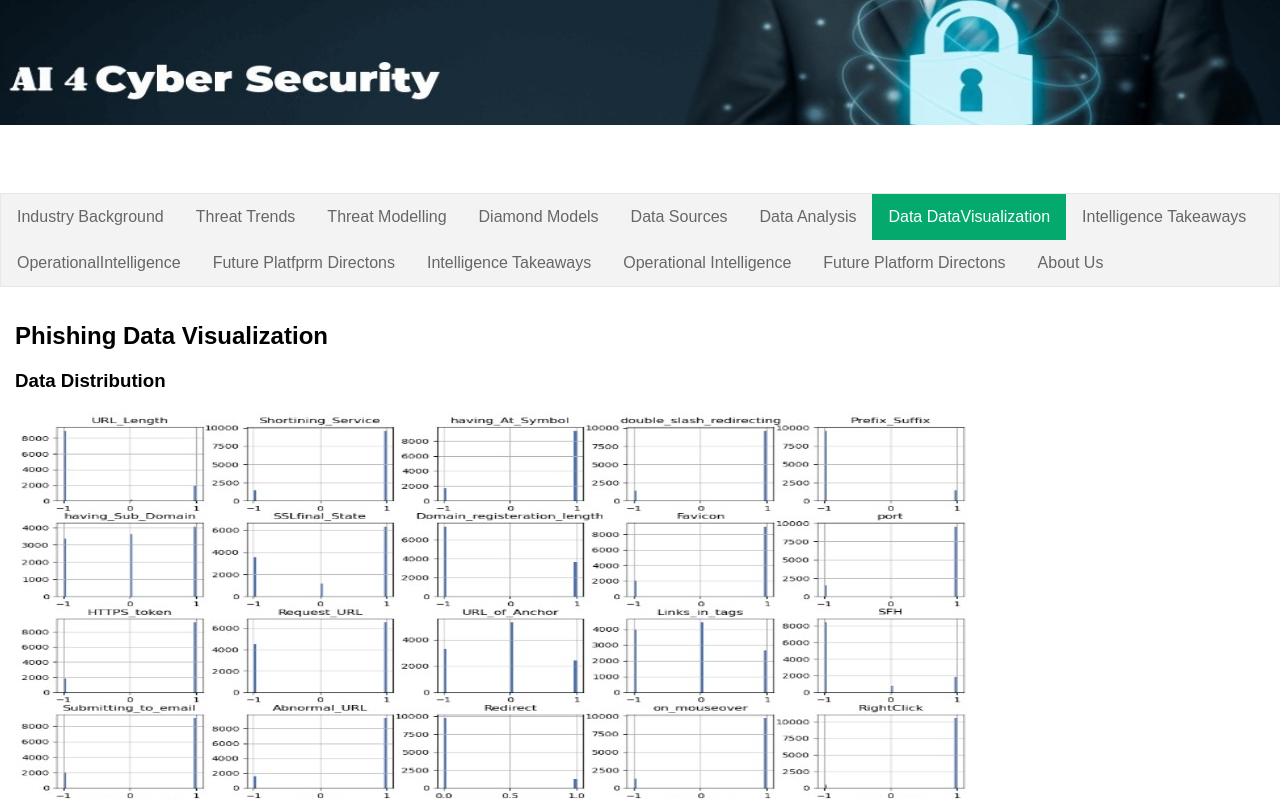
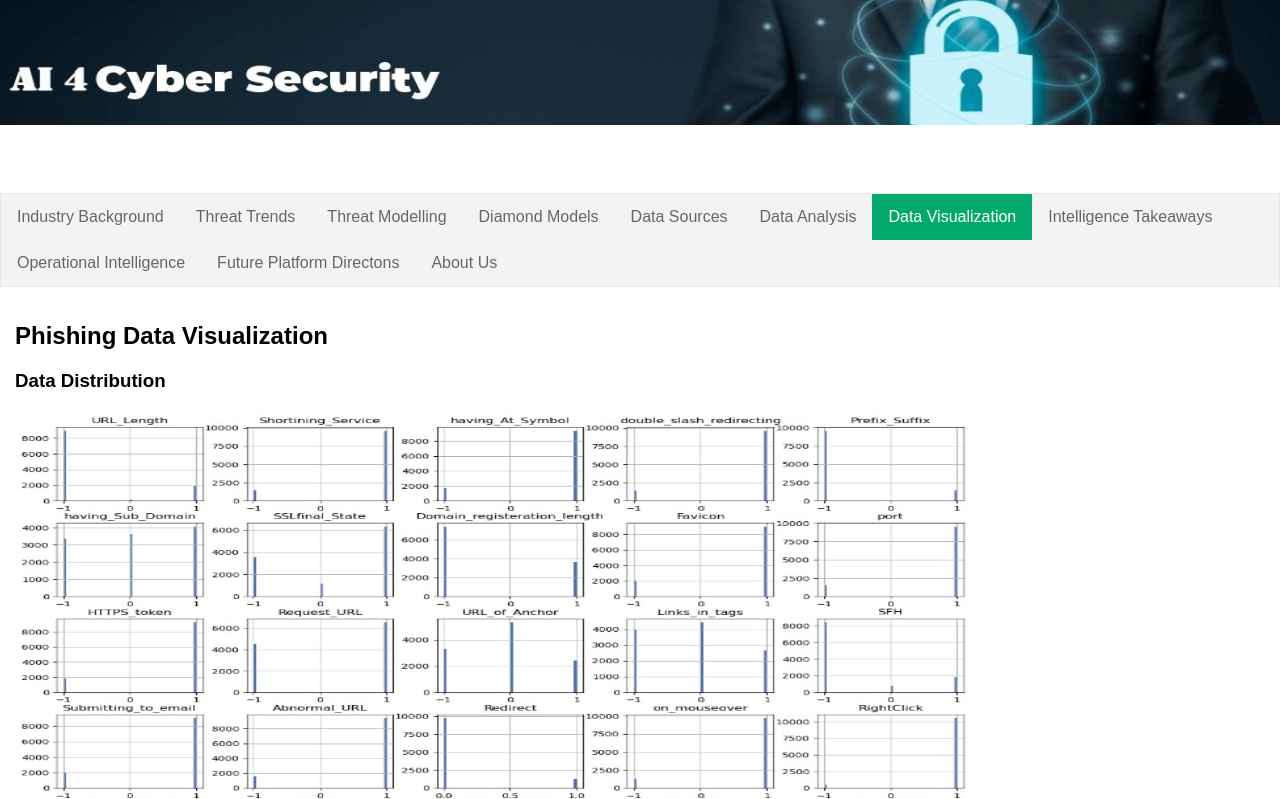
Before and after one commit to pmathew3011/staticwebapp, a website: page src/DataVisualization.html in a window 1280 px wide. Shown: the top 799 px of the page. Drawn offline with Linux system fonts and the light colour scheme.

Commit message:
Updated DataVisualization tab

```diff
--- a/src/DataVisualization.html
+++ b/src/DataVisualization.html
@@ -21,10 +21,7 @@
         <li><a href="DiamondModels.html">Diamond Models</a></li>
         <li><a href="DataSources.html">Data Sources</a></li>
         <li><a href="DataAnalysis.html">Data Analysis</a></li>
-        <li><a class="active" href="DataVisualization.html">Data DataVisualization</a></li>
-        <li><a href="IntelligenceTakeaways.html">Intelligence Takeaways</a></li>
-        <li><a href="OperationalIntelligence.html">OperationalIntelligence</a></li>
-        <li><a href="FuturePlatformDirections">Future Platfprm Directons</a></li>
+        <li><a class="active" href="DataVisualization.html">Data Visualization</a></li>
         <li><a href="IntelligenceTakeaways.html">Intelligence Takeaways</a></li>
         <li><a href="OperationalIntelligence.html">Operational Intelligence</a></li>
         <li><a href="FuturePlatformDirections">Future Platform Directons</a></li>
```
